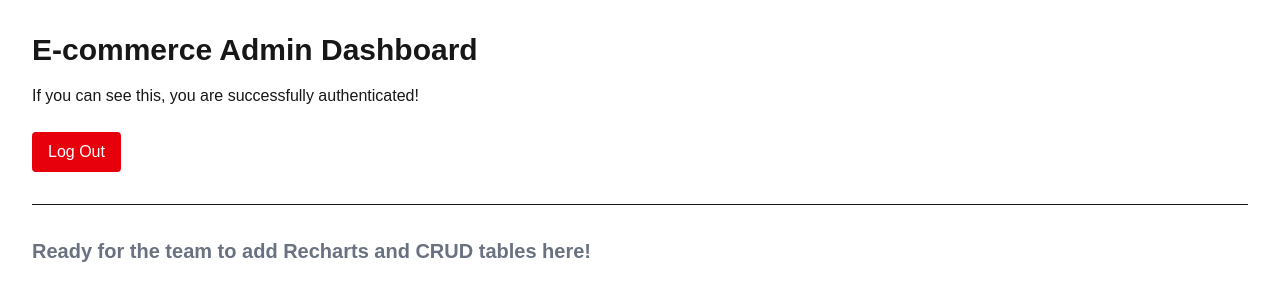
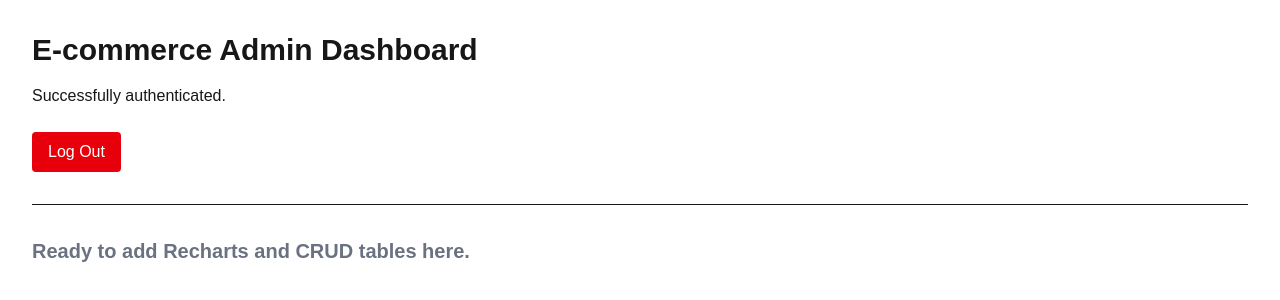
Before and after one commit to samybit/iti-ecommerce-admin, a Next.js app: page / in a window 1280 px wide. Shown: the top 300 px of the page. Built offline with nearby package versions, Linux system fonts and the light colour scheme.

Commit message:
clean content

```diff
--- a/src/app/page.tsx
+++ b/src/app/page.tsx
@@ -6,7 +6,7 @@ export default function Dashboard() {
   return (
     <div className="p-8">
       <h1 className="text-3xl font-bold mb-4">E-commerce Admin Dashboard</h1>
-      <p className="mb-6">If you can see this, you are successfully authenticated!</p>
+      <p className="mb-6">Successfully authenticated.</p>
 
       <button
         onClick={() => signOut()}
@@ -17,7 +17,7 @@ export default function Dashboard() {
 
       <div className="mt-8 border-t pt-8">
         <h2 className="text-xl font-semibold text-gray-500">
-          Ready for the team to add Recharts and CRUD tables here!
+          Ready to add Recharts and CRUD tables here.
         </h2>
       </div>
     </div>
```
